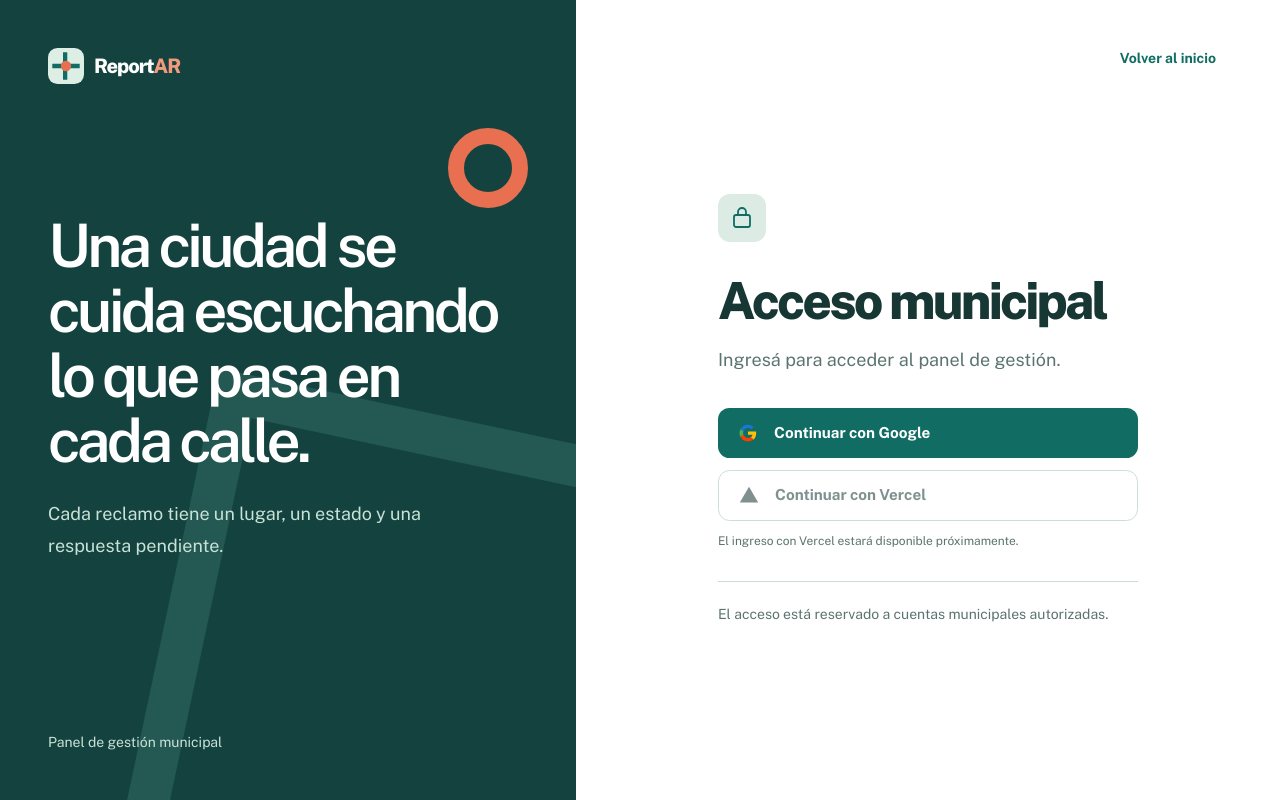
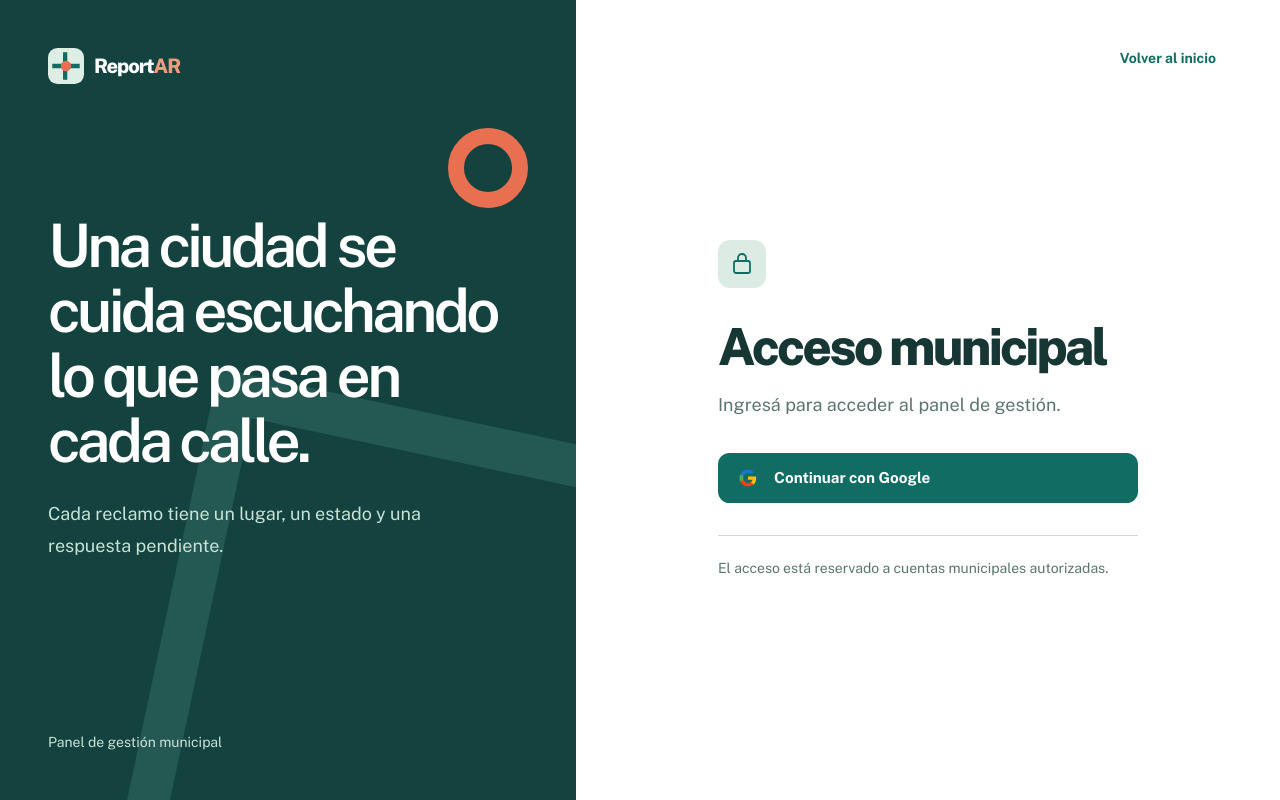
Before and after one commit to franpfeiffer/reportAR, a Next.js app: page /admin/login in a window 1280 px wide. Built offline with nearby package versions, Linux system fonts and the light colour scheme.

Commit message:
Remove Vercel OAuth from login

```diff
--- a/app/admin/login/oauth-login-buttons.tsx
+++ b/app/admin/login/oauth-login-buttons.tsx
@@ -4,15 +4,14 @@ import { useState } from "react";
 import { signInWithProvider, type OAuthProvider } from "@reportar/auth/client";
 
 export function OAuthLoginButtons() {
-  const [loading, setLoading] = useState<"google" | "vercel" | null>(null);
+  const [loading, setLoading] = useState(false);
   const [error, setError] = useState("");
-  const vercelEnabled = process.env.NEXT_PUBLIC_ENABLE_VERCEL_OAUTH === "true";
 
-  async function start(provider: OAuthProvider) {
-    setLoading(provider);
+  async function start() {
+    setLoading(true);
     setError("");
     try {
-      const { error: resultError } = await signInWithProvider(provider, `${window.location.origin}/admin`);
+      const { error: resultError } = await signInWithProvider("google", `${window.location.origin}/admin`);
       if (resultError) setError("No pudimos iniciar sesión. Intentá nuevamente.");
     } catch {
       setError("No pudimos iniciar sesión. Intentá nuevamente.");
@@ -25,24 +24,13 @@ export function OAuthLoginButtons() {
     <div className="mt-8 grid gap-3">
       <button
         type="button"
-        onClick={() => void start("google")}
-        disabled={loading !== null}
+        onClick={() => void start()}
+        disabled={loading}
         className="civic-button civic-button-primary w-full !justify-start !gap-4 !px-5 disabled:cursor-wait"
       >
         <GoogleIcon />
-        {loading === "google" ? "Conectando…" : "Continuar con Google"}
+        {loading ? "Conectando…" : "Continuar con Google"}
       </button>
-      <button
-        type="button"
-        onClick={() => void start("vercel")}
-        disabled={loading !== null || !vercelEnabled}
-        title={vercelEnabled ? undefined : "Vercel OAuth se activará al configurar sus credenciales."}
-        className="civic-button civic-button-outline w-full !justify-start !gap-4 !px-5"
-      >
-        <VercelIcon />
-        {loading === "vercel" ? "Conectando…" : "Continuar con Vercel"}
-      </button>
-      {!vercelEnabled && <p className="text-xs text-[#5B746F]">El ingreso con Vercel estará disponible próximamente.</p>}
       {error && <p role="alert" className="rounded-lg bg-[#FFEAE4] px-4 py-3 text-sm text-[#9D382B]">{error}</p>}
     </div>
   );
@@ -51,7 +39,3 @@ export function OAuthLoginButtons() {
 function GoogleIcon() {
   return <svg aria-hidden="true" viewBox="0 0 48 48" className="h-5 w-5"><path fill="#FFC107" d="M43.6 24.5c0-1.4-.1-2.8-.4-4.1H24v7.8h11a9.4 9.4 0 0 1-4.1 6.2v5.1h6.7c3.9-3.6 6-8.9 6-15Z"/><path fill="#FF3D00" d="M24 44c5.5 0 10.1-1.8 13.5-4.9l-6.7-5.1c-1.8 1.2-4 1.9-6.8 1.9-5.2 0-9.6-3.5-11.2-8.2H5.9v5.3A20 20 0 0 0 24 44Z"/><path fill="#4CAF50" d="M12.8 27.7a12 12 0 0 1 0-7.4V15H5.9a20 20 0 0 0 0 18l6.9-5.3Z"/><path fill="#1976D2" d="M24 12.1c3 0 5.7 1 7.8 3.1l5.8-5.8C34.1 6 29.5 4 24 4A20 20 0 0 0 5.9 15l6.9 5.3c1.6-4.7 6-8.2 11.2-8.2Z"/></svg>;
 }
-
-function VercelIcon() {
-  return <svg aria-hidden="true" viewBox="0 0 24 24" className="h-5 w-5 fill-current"><path d="M12 2 23 21H1L12 2Z" /></svg>;
-}
--- a/packages/auth/src/client.ts
+++ b/packages/auth/src/client.ts
@@ -4,7 +4,7 @@ import { createAuthClient } from "@neondatabase/auth/next";
 
 export const authClient = createAuthClient();
 
-export type OAuthProvider = "google" | "vercel";
+export type OAuthProvider = "google";
 
 export async function signInWithProvider(provider: OAuthProvider, callbackURL: string) {
   return authClient.signIn.social({ provider, callbackURL });
```
Also changed, not shown: 1 other file (tests, documents, lock files or other folders).
